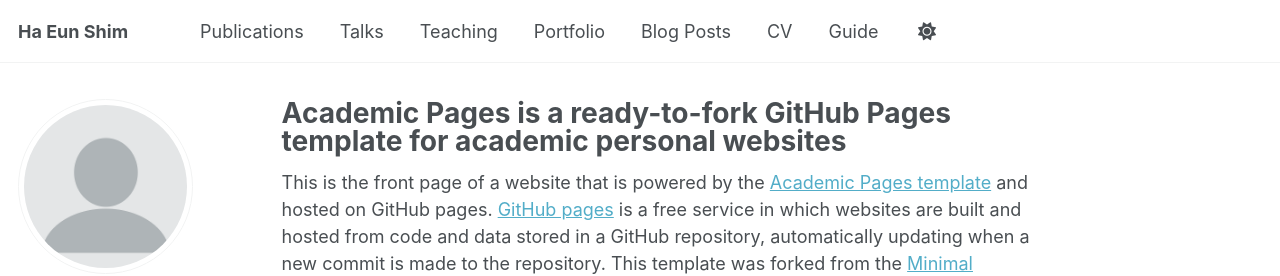
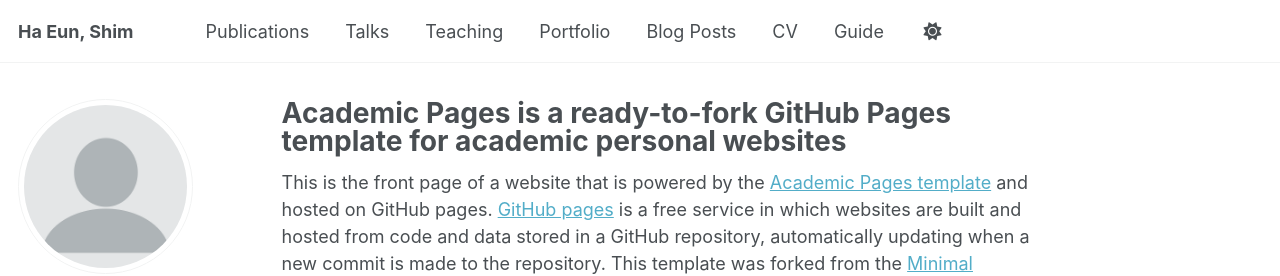
Before and after one commit to HaEunShim/site, a Jekyll site: the page built from _pages/about.md, in a window 1280 px wide. Shown: the top 276 px of the page. Built offline with Jekyll 4.4.1, drawn with Linux system fonts in a browser that asks for light colours; some web fonts are replaced; a script that is not in the unit is left out.

```diff
--- a/_config.yml
+++ b/_config.yml
@@ -9,7 +9,7 @@
 # Basic Site Settings
 locale                   : "en-US"
 site_theme               : "default"
-title                    : "Ha Eun Shim"
+title                    : "Ha Eun, Shim"
 title_separator          : "-"
 name                     : &name "Ha Eun"
 description              : &description "personal description"
```
